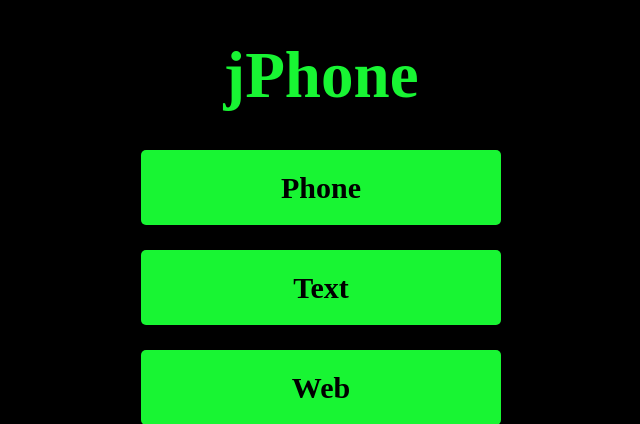
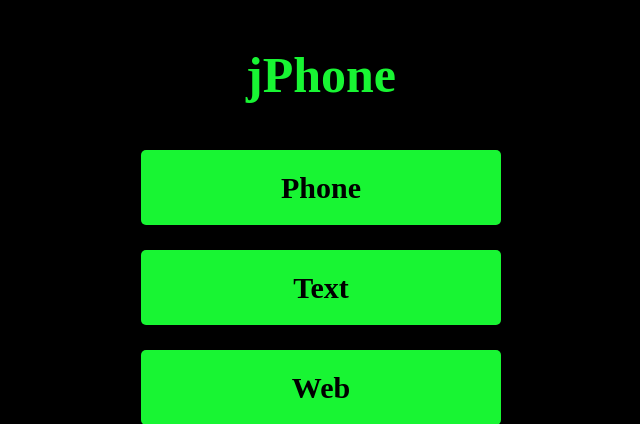
Before and after one commit to JustinMuniz/jOS, a PHP site: page /Home/index.php in a window 1280 px wide. Shown: the top 424 px of the page, without its empty margins (319-959 px from the left). Run offline with PHP 8.4, Linux system fonts and the light colour scheme.

Commit message:
Update style.css

```diff
--- a/Common/style.css
+++ b/Common/style.css
@@ -25,11 +25,12 @@ h1 {
 	width: 360px;
 	line-height: 100px;
 	text-align: center;
-	font-size: 65px;
+	font-size: 50px;
 }
 
 p {
 	color: white;
+	float: clear;
 }
 
 .ButtonAnchor {
```
